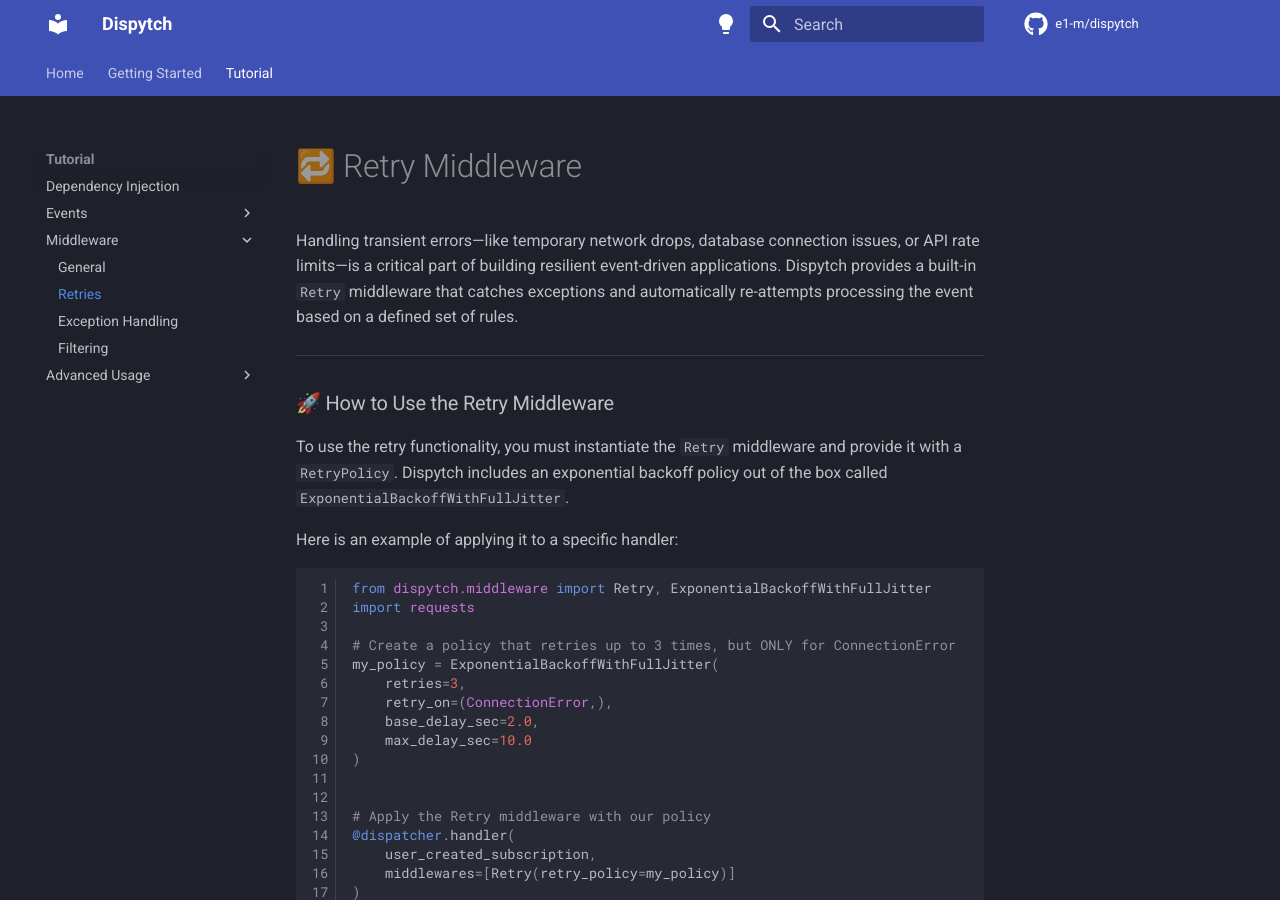
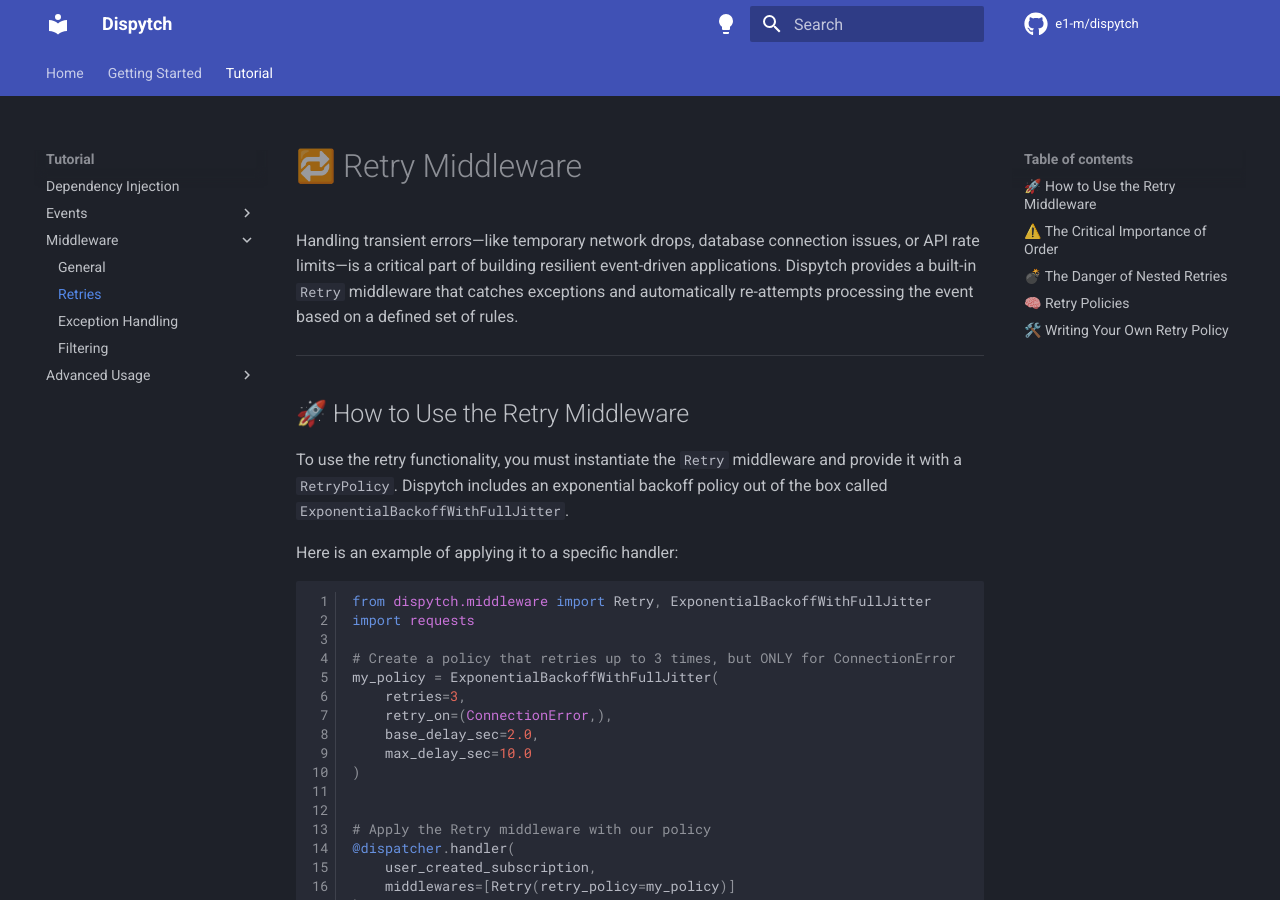
Before and after one commit to e1-m/dispytch, an MkDocs documentation site: the page built from docs/docs/tutorial/middleware/retries.md, in a window 1280 px wide and 900 px high. Built offline with MkDocs 1.6.1 and Material for MkDocs 9.7.7, drawn with Linux system fonts in a browser that asks for light colours; comment, search, counter and statistics services are not loaded; the version menu is left out.

Commit message:
:memo: docs: update middleware documentation

```diff
--- a/docs/docs/tutorial/middleware/retries.md
+++ b/docs/docs/tutorial/middleware/retries.md
@@ -6,7 +6,7 @@
 
 ---
 
-### 🚀 How to Use the Retry Middleware
+## 🚀 How to Use the Retry Middleware
 
 To use the retry functionality, you must instantiate the `Retry` middleware and provide it with a `RetryPolicy`.
 Dispytch includes an exponential backoff policy out of the box called `ExponentialBackoffWithFullJitter`.
@@ -40,7 +40,7 @@
 
 ---
 
-### ⚠️ The Critical Importance of Order
+## ⚠️ The Critical Importance of Order
 
 When defining your middleware lists, **placement of the `Retry` middleware is crucial.**
 
@@ -53,7 +53,7 @@
 * If you place a logging middleware **after** the `Retry` middleware, it will log the event repeatedly every time a
   retry is triggered.
 
-### 💣 The Danger of Nested Retries
+## 💣 The Danger of Nested Retries
 
 Because middleware pipelines are nested, you must be extremely careful not to apply multiple `Retry` middlewares to the
 same execution path.
@@ -65,7 +65,7 @@
 
 ---
 
-### 🧠 Retry Policies
+## 🧠 Retry Policies
 
 A retry policy is the brain behind the middleware.
 It dictates exactly *when* an event should be retried and *how long* the system should wait between attempts.
@@ -88,7 +88,7 @@
 
 ---
 
-### 🛠️ Writing Your Own Retry Policy
+## 🛠️ Writing Your Own Retry Policy
 
 If you need a different retry strategy, you can easily write your own policy by inheriting from the abstract
 `RetryPolicy` class.
```
Also changed, not shown: docs/docs/tutorial/middleware/middleware.md (+2 -2 lines).
